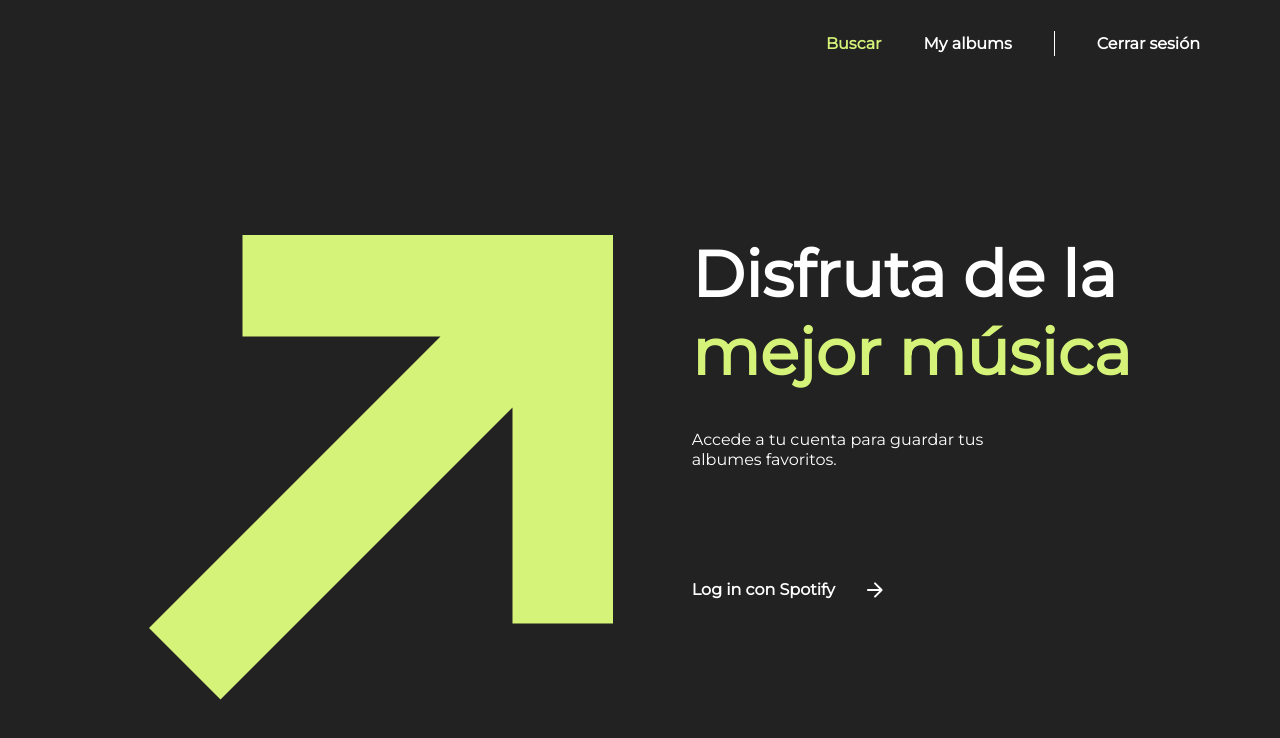
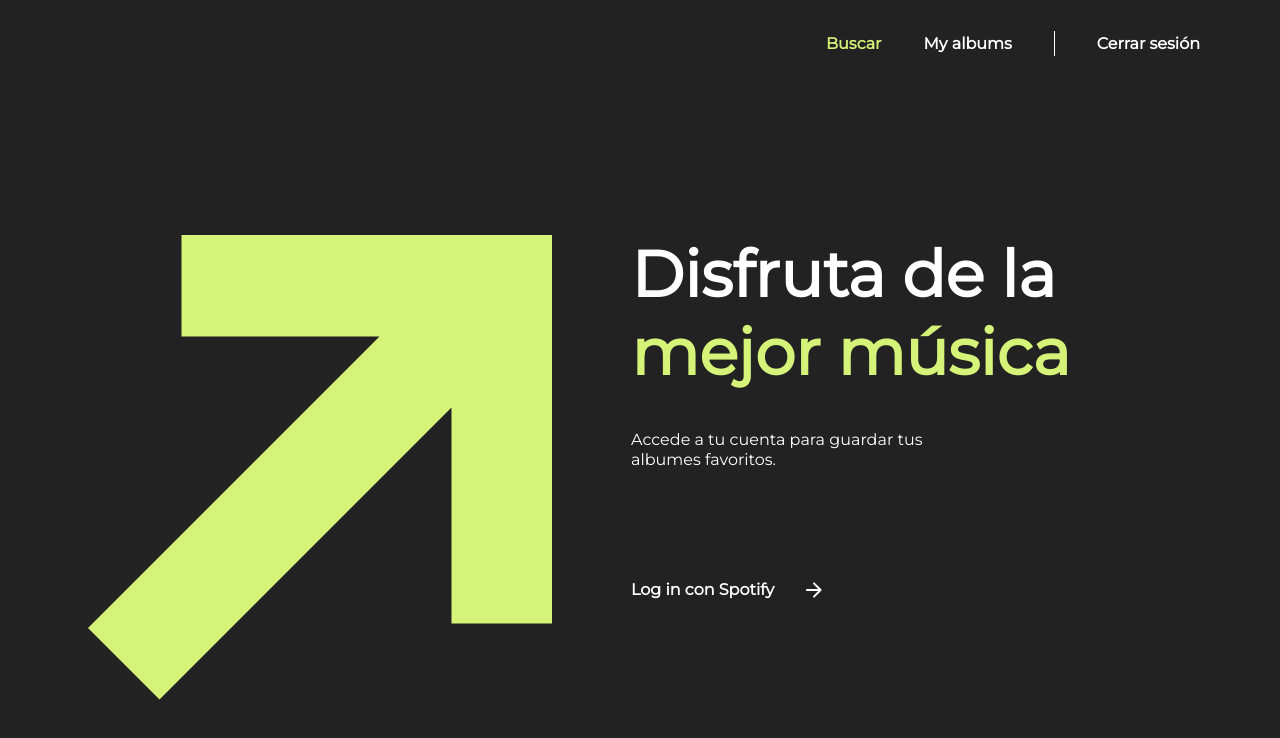
Before and after one commit to Pedrog07/pedro_arcila_full-frontend, a React (Create React App) app: page / in a window 1280 px wide. Shown: the top 738 px of the page. Built offline with nearby package versions, Linux system fonts and the light colour scheme.

Commit message:
feat: finish home page

```diff
--- a/public/index.html
+++ b/public/index.html
@@ -40,6 +40,7 @@
         display: flex;
         width: 100%;
         min-height: 100%;
+        background: #222;
       }
       :root * {
         box-sizing: border-box;
--- a/src/components/RootLayout/styles.ts
+++ b/src/components/RootLayout/styles.ts
@@ -5,21 +5,22 @@ export const useStyles = makeStyles((theme: Theme) => ({
   rootContainer: {
     background: theme.palette.primary.dark,
     width: '100%',
+    height: '100vh',
     display: 'flex',
     flexDirection: 'column',
-    overflowY: 'visible',
+    overflowY: 'auto',
     '&::-webkit-scrollbar': {
-      width: 3,
+      width: 7,
     },
     '&::-webkit-scrollbar-track': {
       background: 'none',
     },
     '&::-webkit-scrollbar-thumb': {
-      background: 'blue',
-      borderRadius: 5,
+      background: theme.palette.primary.light,
+      borderRadius: 3,
     },
     '&::-webkit-scrollbar-thumb:hover': {
-      background: 'yellow',
+      background: theme.palette.primary.main,
     },
   },
   mainContainer: {
--- a/src/pages/Home/index.tsx
+++ b/src/pages/Home/index.tsx
@@ -19,9 +19,9 @@ const Home = () => {
         </SvgIcon>
       </div>
       <div className={classes.rightSide}>
-        <Typography variant="h1">
+        <Typography className={classes.title} variant="h1">
           Disfruta de la{' '}
-          <Typography variant="h1" color="primary">
+          <Typography component="span" variant="h1" color="primary">
             mejor música
           </Typography>
         </Typography>
--- a/src/pages/Home/styles.ts
+++ b/src/pages/Home/styles.ts
@@ -3,17 +3,21 @@ import { makeStyles } from '@mui/styles'
 
 export const useStyles = makeStyles((theme: Theme) => ({
   homeContainer: {
-    padding: '148px 88px 0',
+    marginTop: 148,
+    padding: '0 88px',
     display: 'flex',
     width: '100%',
+    height: '100%',
     justifyContent: 'center',
     [theme.breakpoints.down('md')]: {
       flexDirection: 'column',
-      padding: '103px 88px 0',
+      justifyContent: 'flex-start',
+      marginTop: 103,
     },
     [theme.breakpoints.down('sm')]: {
-      alignItems: 'center',
-      padding: '62px 43px 0',
+      alignItems: 'flex-start',
+      padding: '0 43px',
+      marginTop: 62,
     },
   },
   diagonalArrowIcon: {
@@ -31,21 +35,33 @@ export const useStyles = makeStyles((theme: Theme) => ({
       '&[class$="-root"]': {
         width: 222,
         height: 222,
+        marginLeft: 27,
       },
     },
   },
   leftSide: {
     display: 'flex',
+    [theme.breakpoints.down('sm')]: {
+      marginLeft: 0,
+      marginTop: 74,
+    },
   },
   rightSide: {
     display: 'flex',
     flexDirection: 'column',
     alignItems: 'flex-start',
     marginLeft: 79,
+    paddingBottom: 30,
     [theme.breakpoints.down('md')]: {
       marginLeft: 0,
       marginTop: 74,
     },
+    [theme.breakpoints.down('sm')]: {
+      marginTop: 27,
+    },
+  },
+  title: {
+    maxWidth: 597,
   },
   bodyText: {
     '&[class$="-root"]': {
```
